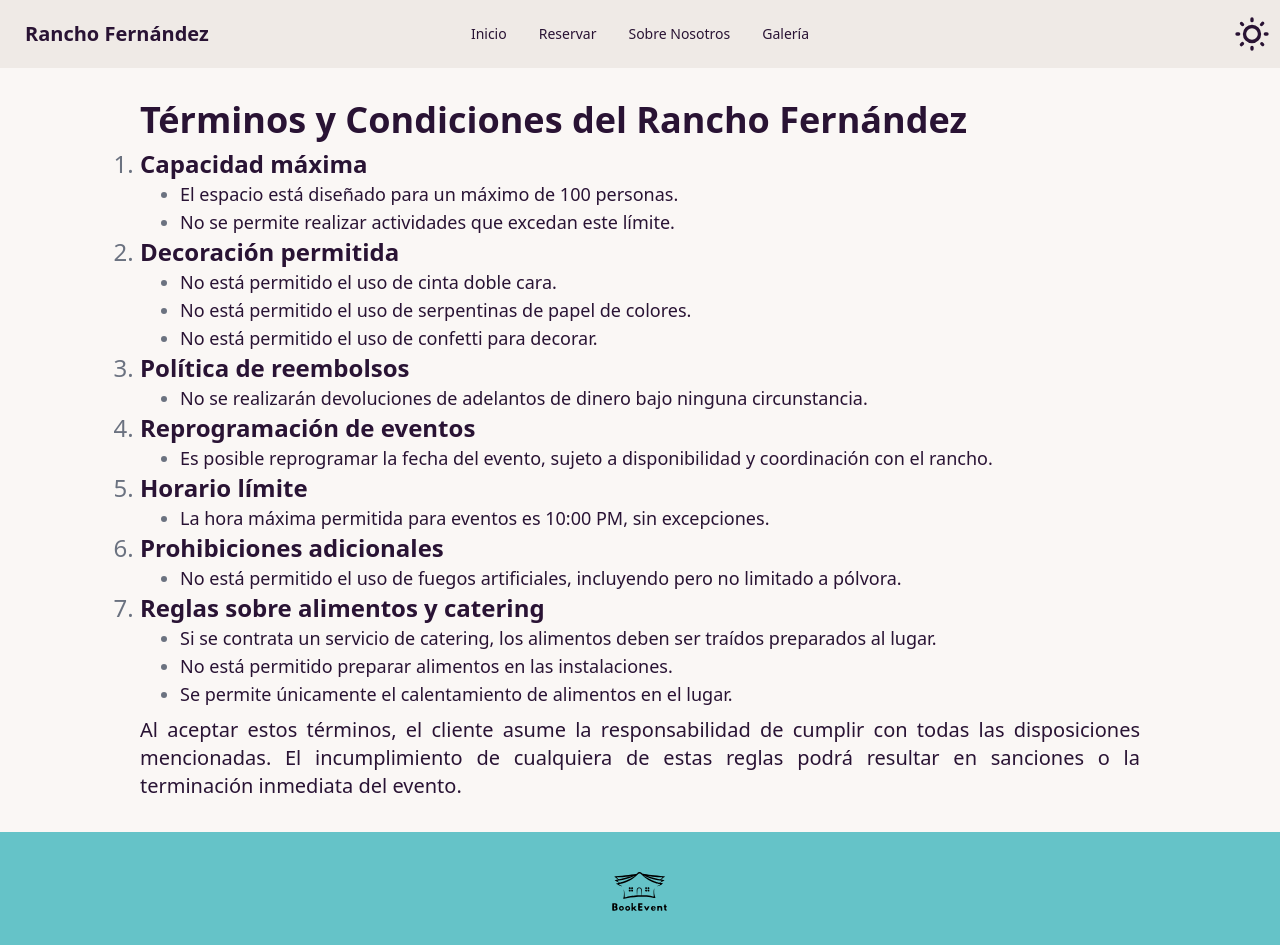
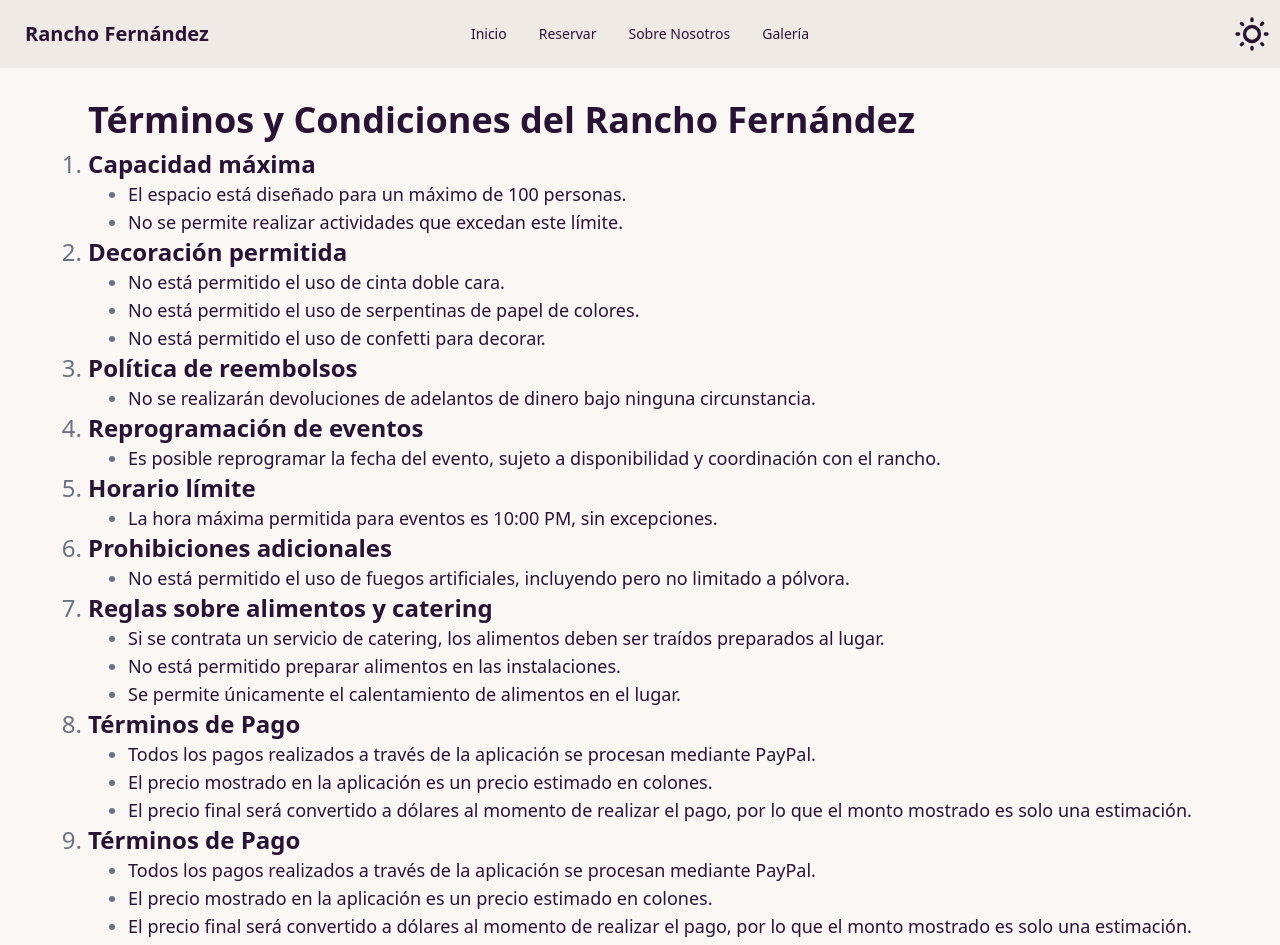
Before and after one commit to mortalcr/BookEvent, a Nuxt app: page /terms in a window 1280 px wide. Shown: the top 945 px of the page. Built offline with nearby package versions, Linux system fonts and the light colour scheme; no server answers; what v-calendar would draw is missing.

Commit message:
fix: add payment terms

```diff
--- a/pages/terms.vue
+++ b/pages/terms.vue
@@ -116,6 +116,46 @@ const terms = [
         "content": "Se permite únicamente el calentamiento de alimentos en el lugar."
       }
     ]
+  },
+  {
+    "id": "payment_terms",
+    "title": "Términos de Pago",
+    "conditions": [
+      {
+        "id": "paypal_payment_method",
+        "content": "Todos los pagos realizados a través de la aplicación se procesan mediante PayPal."
+      },
+      {
+        "id": "estimated_price_in_colones",
+        "content": "El precio mostrado en la aplicación es un precio estimado en colones."
+      },
+      {
+        "id": "price_conversion_to_usd",
+        "content": "El precio final será convertido a dólares al momento de realizar el pago, por lo que el monto mostrado es solo una estimación."
+      }
+    ]
+  },
+  {
+    "id": "payment_terms",
+    "title": "Términos de Pago",
+    "conditions": [
+      {
+        "id": "paypal_payment_method",
+        "content": "Todos los pagos realizados a través de la aplicación se procesan mediante PayPal."
+      },
+      {
+        "id": "estimated_price_in_colones",
+        "content": "El precio mostrado en la aplicación es un precio estimado en colones."
+      },
+      {
+        "id": "price_conversion_to_usd",
+        "content": "El precio final será convertido a dólares al momento de realizar el pago, por lo que el monto mostrado es solo una estimación."
+      },
+      {
+        "id": "paypal_fee",
+        "content": "PayPal cobra una comisión sobre el precio total, la cual se reflejará al momento de realizar el pago."
+      }
+    ]
   }
 ];
 
```
